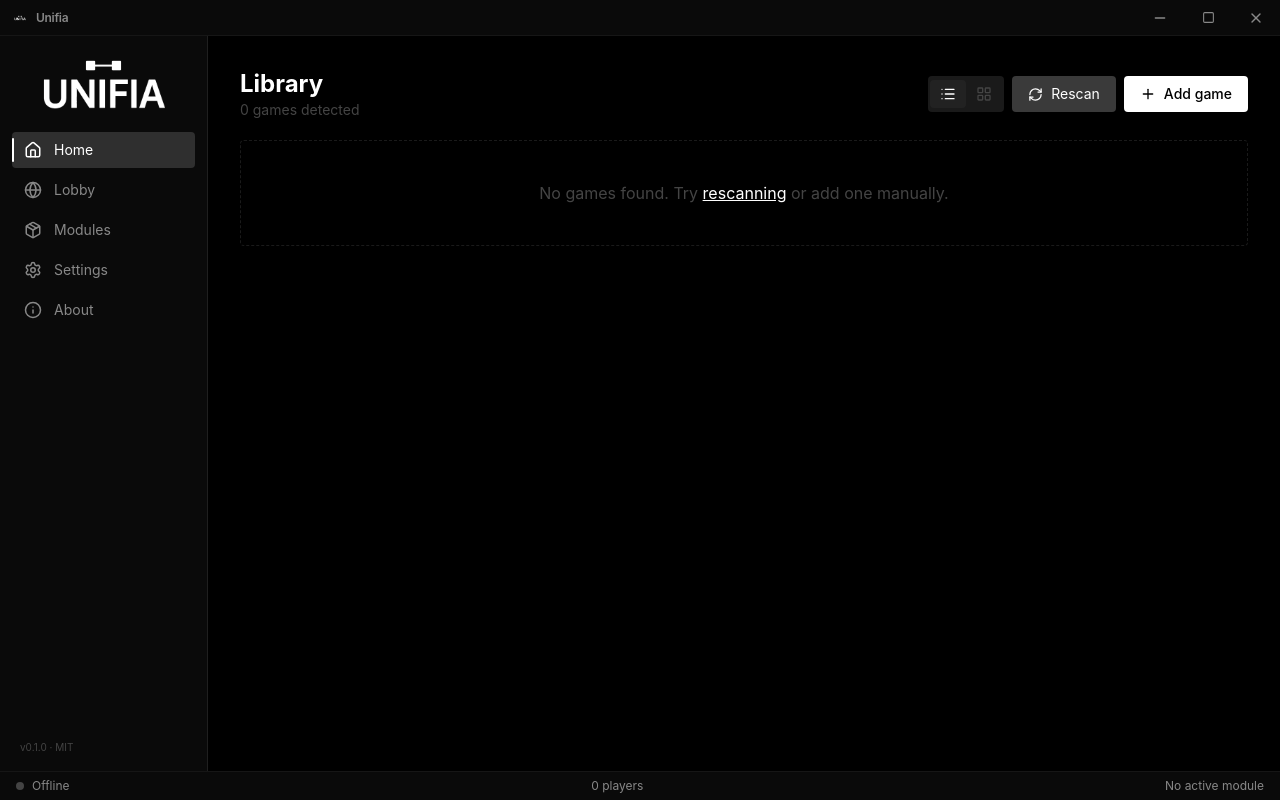
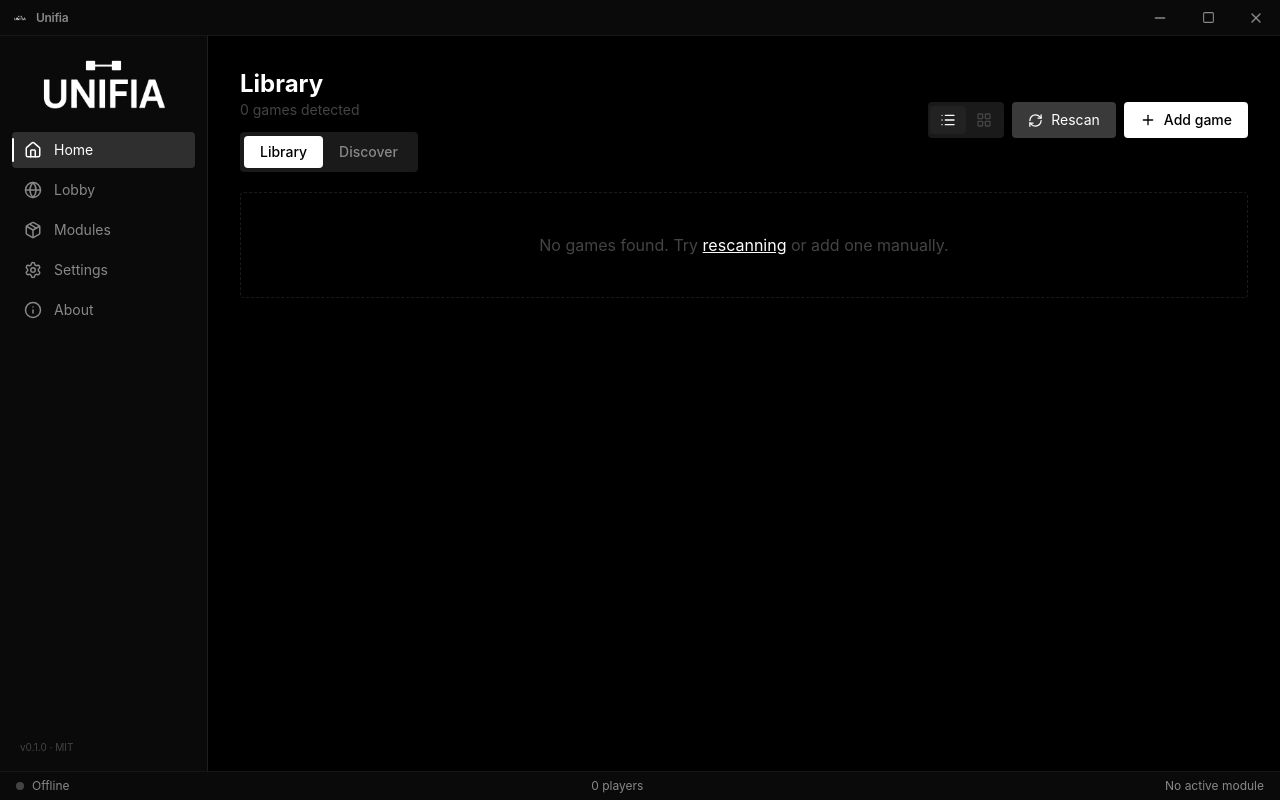
Before and after one commit to imluri/Unifia, a React (Vite) app: page / in a window 1280 px wide. Built offline with nearby package versions, Linux system fonts and the light colour scheme.

Commit message:
feat(discover): Home Library | Discover tabs + catalog grid

```diff
--- a/src/pages/Home.jsx
+++ b/src/pages/Home.jsx
@@ -1,6 +1,7 @@
-import React, { useMemo, useState } from 'react';
+import React, { useEffect, useMemo, useState } from 'react';
 import GameCard from '../components/GameCard.jsx';
 import Icon from '../components/Icon.jsx';
+import DiscoverCard from '../components/DiscoverCard.jsx';
 import { useAppStore } from '../store/useAppStore.js';
 
 // Chip colors mirror the badges on the game cards.
@@ -147,9 +148,16 @@ export default function Home({ onOpenGame }) {
   const gameProfiles = useAppStore((s) => s.gameProfiles);
   const rescan = useAppStore((s) => s.rescan);
   const addManualGame = useAppStore((s) => s.addManualGame);
+  const discoverGames = useAppStore((s) => s.discoverGames);
+  const discoverLoading = useAppStore((s) => s.discoverLoading);
+  const discoverError = useAppStore((s) => s.discoverError);
+  const loadDiscover = useAppStore((s) => s.loadDiscover);
 
   const [scanning, setScanning] = useState(false);
   const [modalOpen, setModalOpen] = useState(false);
+  // Library (installed) vs Discover (Thunderstore catalog) sections.
+  const [section, setSection] = useState('library');
+  const [discoverQuery, setDiscoverQuery] = useState('');
   // Library layout. Defaults to list view; remembered across sessions via
   // localStorage so it doesn't need an electron-store round-trip.
   const [view, setView] = useState(() => localStorage.getItem('unifia.libraryView') || 'list');
@@ -236,6 +244,19 @@ export default function Home({ onOpenGame }) {
     // eslint-disable-next-line react-hooks/exhaustive-deps
   }, [games, gameProfiles, q, filters]);
 
+  // Load the Thunderstore catalog the first time the user opens Discover.
+  useEffect(() => {
+    if (section === 'discover' && discoverGames.length === 0 && !discoverLoading) {
+      loadDiscover();
+    }
+    // eslint-disable-next-line react-hooks/exhaustive-deps
+  }, [section]);
+
+  const dq = discoverQuery.trim().toLowerCase();
+  const filteredDiscover = dq
+    ? discoverGames.filter((g) => g.name.toLowerCase().includes(dq))
+    : discoverGames;
+
   async function handleScan() {
     setScanning(true);
     try {
@@ -249,14 +270,32 @@ export default function Home({ onOpenGame }) {
     <div>
       <div className="mb-5 flex items-center justify-between">
         <div>
-          <h1 className="text-2xl font-bold text-neutral-100">Library</h1>
+          <h1 className="text-2xl font-bold text-neutral-100">
+            {section === 'library' ? 'Library' : 'Discover'}
+          </h1>
           <p className="text-sm text-neutral-500">
-            {anyActive
-              ? `${filteredGames.length} of ${games.length} games`
-              : `${games.length} games detected`}
+            {section === 'library'
+              ? anyActive
+                ? `${filteredGames.length} of ${games.length} games`
+                : `${games.length} games detected`
+              : 'Moddable games on Thunderstore you don’t have installed'}
           </p>
+          <div className="mt-3 inline-flex rounded-lg bg-neutral-800 p-1">
+            {['library', 'discover'].map((s) => (
+              <button
+                key={s}
+                onClick={() => setSection(s)}
+                className={`rounded px-4 py-1.5 text-sm font-medium capitalize transition ${
+                  section === s ? 'bg-accent text-accent-contrast' : 'text-neutral-400 hover:text-neutral-200'
+                }`}
+              >
+                {s}
+              </button>
+            ))}
+          </div>
         </div>
-        <div className="flex gap-2">
+        {section === 'library' && (
+          <div className="flex gap-2">
           {/* List / grid view toggle */}
           <div className="flex items-center rounded bg-neutral-800 p-0.5">
             {[
@@ -293,9 +332,12 @@ export default function Home({ onOpenGame }) {
             <Icon name="plus" size={16} />
             Add game
           </button>
-        </div>
+          </div>
+        )}
       </div>
 
+      {section === 'library' && (
+        <>
       {/* Search + filter popup */}
       {games.length > 0 && (
         <div className="mb-5 flex items-center gap-2">
@@ -431,6 +473,50 @@ export default function Home({ onOpenGame }) {
           ))}
         </div>
       )}
+        </>
+      )}
+
+      {section === 'discover' && (
+        <div>
+          <div className="relative mb-5 max-w-sm">
+            <span className="pointer-events-none absolute left-2.5 top-1/2 -translate-y-1/2 text-neutral-500">
+              <Icon name="search" size={15} />
+            </span>
+            <input
+              value={discoverQuery}
+              onChange={(e) => setDiscoverQuery(e.target.value)}
+              placeholder="Search Thunderstore games…"
+              className="w-full rounded bg-neutral-800 py-2 pl-8 pr-3 text-sm outline-none focus:ring-1 focus:ring-accent"
+            />
+          </div>
+
+          {discoverError ? (
+            <div className="rounded-lg border border-red-900/50 bg-red-900/20 p-6 text-center text-sm text-red-300">
+              Couldn&apos;t load Thunderstore games: {discoverError}
+              <div className="mt-3">
+                <button
+                  onClick={() => loadDiscover({ refresh: true })}
+                  className="rounded bg-neutral-700 px-3 py-1.5 text-sm text-neutral-100 hover:bg-surface-hover"
+                >
+                  Retry
+                </button>
+              </div>
+            </div>
+          ) : discoverLoading && discoverGames.length === 0 ? (
+            <p className="text-sm text-neutral-500">Loading Thunderstore catalog…</p>
+          ) : filteredDiscover.length === 0 ? (
+            <div className="rounded-lg border border-dashed border-white/10 p-10 text-center text-neutral-500">
+              {discoverQuery ? 'No games match your search.' : 'No games to discover right now.'}
+            </div>
+          ) : (
+            <div className="grid grid-cols-1 gap-2 sm:grid-cols-2 lg:grid-cols-3">
+              {filteredDiscover.map((g) => (
+                <DiscoverCard key={g.id} game={g} onOpen={() => onOpenGame(g)} />
+              ))}
+            </div>
+          )}
+        </div>
+      )}
 
       <ManualAddModal
         open={modalOpen}
```
